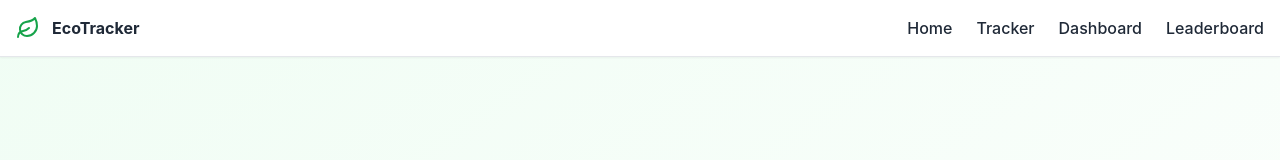
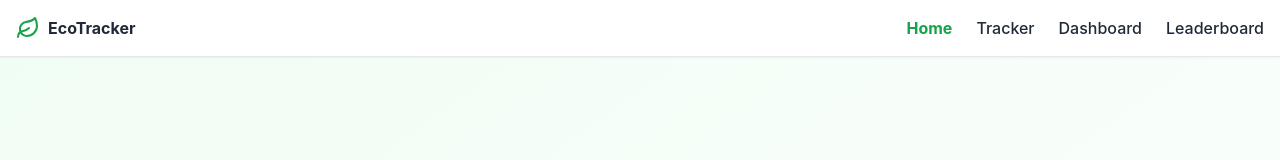
Before and after one commit to Alexandronainggolan/eco-tracker, a React (Vite) app: page / in a window 1280 px wide. Shown: the top 160 px of the page. Built offline with nearby package versions, Linux system fonts and the light colour scheme; no server answers.

Commit message:
final fix app structure + responsive UI + navbar sync

```diff
--- a/src/App.jsx
+++ b/src/App.jsx
@@ -19,6 +19,7 @@ import { getEcoTip } from "./utils/ecoTips";
 import { supabase } from "./services/supabase";
 
 function App() {
+
   const [session, setSession] = useState(null);
   const [page, setPage] = useState("home");
 
@@ -34,7 +35,7 @@ function App() {
     tip: "",
   });
 
-  // AUTH
+  // ================= AUTH =================
   useEffect(() => {
     supabase.auth.getSession().then(({ data }) => {
       setSession(data.session);
@@ -43,7 +44,9 @@ function App() {
     const { data: listener } =
       supabase.auth.onAuthStateChange((event, session) => {
         setSession(session);
-        if (session) setPage("home"); // FIX: auto ke home setelah login
+
+        // AUTO KE HOME SETELAH LOGIN
+        if (session) setPage("home");
       });
 
     return () => {
@@ -51,12 +54,12 @@ function App() {
     };
   }, []);
 
-  // SAVE LOCAL
+  // ================= SAVE LOCAL =================
   useEffect(() => {
     saveTrackerData(formData);
   }, [formData]);
 
-  // CALCULATE
+  // ================= CALCULATE =================
   const handleCalculate = async () => {
     const calculation = calculateCarbonFootprint(formData);
     const ecoTip = getEcoTip(formData);
@@ -81,7 +84,7 @@ function App() {
     setPage("dashboard");
   };
 
-  // LOGOUT
+  // ================= LOGOUT =================
   const handleLogout = async () => {
     await supabase.auth.signOut();
     setSession(null);
@@ -91,7 +94,7 @@ function App() {
   return (
     <Layout setPage={setPage} page={page}>
 
-      {/* NOT LOGIN */}
+      {/* ================= NOT LOGIN ================= */}
       {!session && (
         <div className="min-h-screen flex items-center justify-center px-4">
 
@@ -119,10 +122,11 @@ function App() {
             </button>
 
           </div>
+
         </div>
       )}
 
-      {/* HOME */}
+      {/* ================= HOME ================= */}
       {session && page === "home" && (
         <div className="min-h-screen flex items-center justify-center px-4">
 
@@ -193,7 +197,7 @@ function App() {
         </div>
       )}
 
-      {/* TRACKER */}
+      {/* ================= TRACKER ================= */}
       {session && page === "tracker" && (
         <TrackerForm
           formData={formData}
@@ -202,23 +206,27 @@ function App() {
         />
       )}
 
-      {/* DASHBOARD */}
+      {/* ================= DASHBOARD ================= */}
       {session && page === "dashboard" && (
         <div className="space-y-8">
+
           <Dashboard result={result} />
 
           <div className="flex justify-center">
+
             <button
               onClick={() => setPage("leaderboard")}
               className="bg-green-600 hover:bg-green-700 text-white px-6 py-3 rounded-xl font-semibold"
             >
               Lihat Leaderboard
             </button>
+
           </div>
+
         </div>
       )}
 
-      {/* LEADERBOARD */}
+      {/* ================= LEADERBOARD ================= */}
       {session && page === "leaderboard" && (
         <Leaderboard />
       )}
--- a/src/components/Common/Layout.jsx
+++ b/src/components/Common/Layout.jsx
@@ -4,10 +4,9 @@ export default function Layout({ children, setPage, page }) {
   return (
     <div className="min-h-screen bg-gradient-to-br from-green-50 to-white flex flex-col">
 
-      {/* NAVBAR */}
+      {/* NAVBAR (IMPORTANT: kirim page juga) */}
       <Navbar setPage={setPage} page={page} />
 
-      {/* MAIN CONTENT */}
       <main className="flex-1 px-4 sm:px-6 lg:px-10 py-6 sm:py-8 max-w-7xl w-full mx-auto">
         {children}
       </main>
--- a/src/components/Common/Navbar.jsx
+++ b/src/components/Common/Navbar.jsx
@@ -10,23 +10,41 @@ export default function Navbar({ setPage, page }) {
     setOpen(false);
   };
 
+  const linkClass = (p) =>
+    `hover:text-green-600 transition ${
+      page === p ? "text-green-600 font-bold" : ""
+    }`;
+
   return (
     <nav className="w-full bg-white shadow-sm border-b px-4 py-4">
 
       <div className="flex justify-between items-center">
 
         {/* LOGO */}
-        <div className="flex items-center gap-3">
+        <div className="flex items-center gap-2">
           <Leaf className="text-green-600" />
           <span className="font-bold">EcoTracker</span>
         </div>
 
         {/* DESKTOP MENU */}
         <div className="hidden md:flex gap-6 font-medium">
-          <button onClick={() => goTo("home")}>Home</button>
-          <button onClick={() => goTo("tracker")}>Tracker</button>
-          <button onClick={() => goTo("dashboard")}>Dashboard</button>
-          <button onClick={() => goTo("leaderboard")}>Leaderboard</button>
+
+          <button onClick={() => goTo("home")} className={linkClass("home")}>
+            Home
+          </button>
+
+          <button onClick={() => goTo("tracker")} className={linkClass("tracker")}>
+            Tracker
+          </button>
+
+          <button onClick={() => goTo("dashboard")} className={linkClass("dashboard")}>
+            Dashboard
+          </button>
+
+          <button onClick={() => goTo("leaderboard")} className={linkClass("leaderboard")}>
+            Leaderboard
+          </button>
+
         </div>
 
         {/* MOBILE BUTTON */}
@@ -40,10 +58,21 @@ export default function Navbar({ setPage, page }) {
       {open && (
         <div className="md:hidden flex flex-col gap-3 mt-4">
 
-          <button onClick={() => goTo("home")}>Home</button>
-          <button onClick={() => goTo("tracker")}>Tracker</button>
-          <button onClick={() => goTo("dashboard")}>Dashboard</button>
-          <button onClick={() => goTo("leaderboard")}>Leaderboard</button>
+          <button onClick={() => goTo("home")} className={linkClass("home")}>
+            Home
+          </button>
+
+          <button onClick={() => goTo("tracker")} className={linkClass("tracker")}>
+            Tracker
+          </button>
+
+          <button onClick={() => goTo("dashboard")} className={linkClass("dashboard")}>
+            Dashboard
+          </button>
+
+          <button onClick={() => goTo("leaderboard")} className={linkClass("leaderboard")}>
+            Leaderboard
+          </button>
 
         </div>
       )}
```
